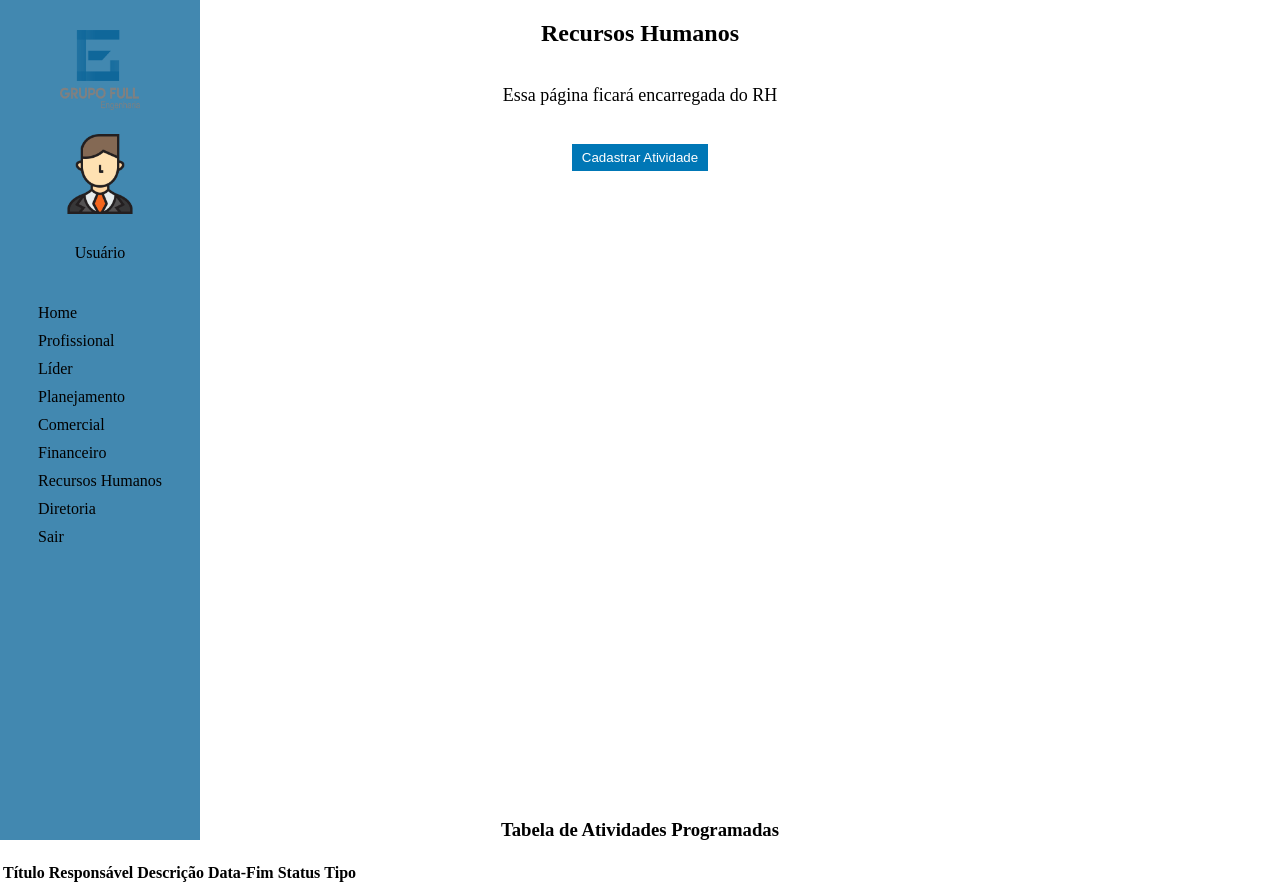
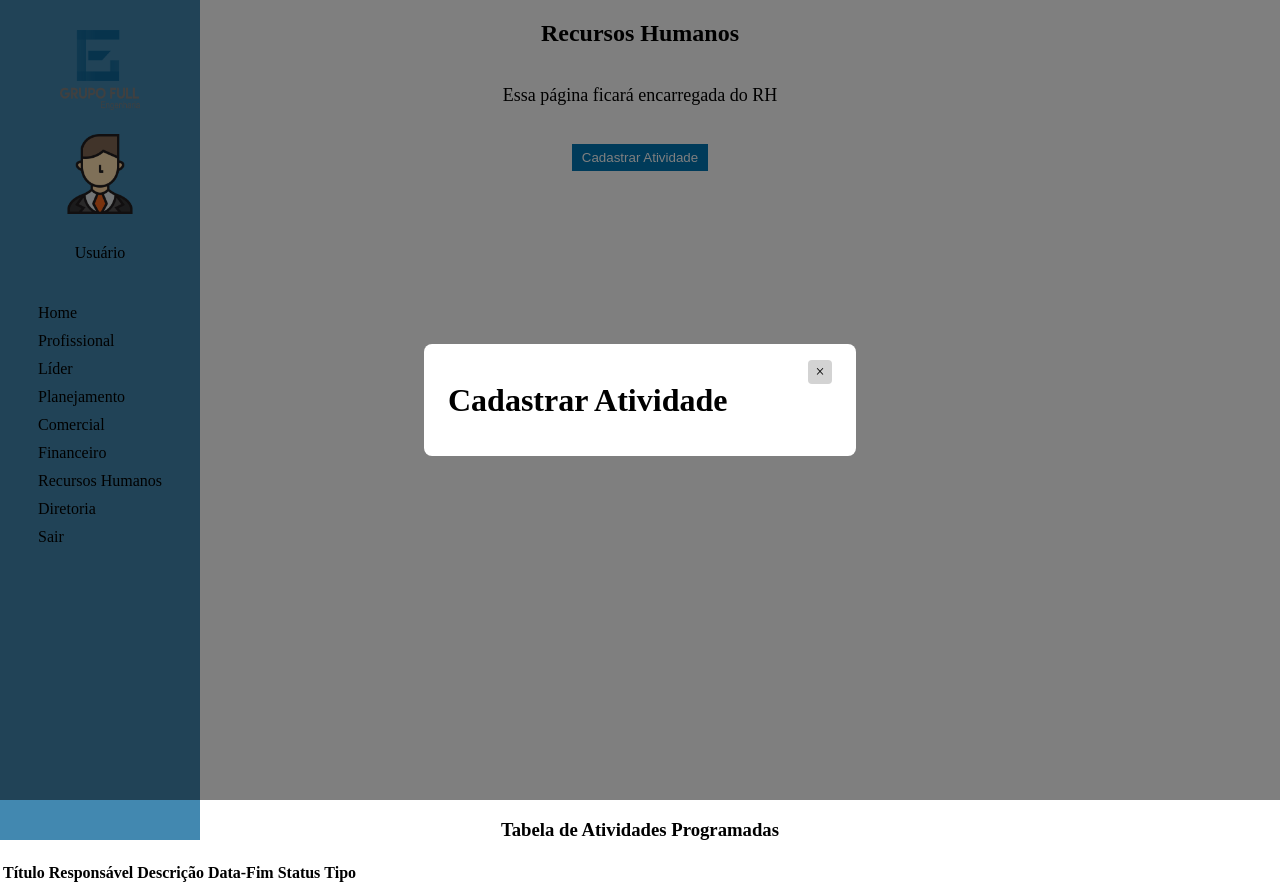
Before and after one commit to FullTecnologia/FullTecnologia1.0, a React (Create React App) app in the folder frontend/: page /recursoshumanos in a window 1280 px wide. Both pictures are taken after a click on the button "Cadastrar Atividade". Built offline with nearby package versions, Linux system fonts and the light colour scheme.

Commit message:
popup funcional

```diff
--- /dev/null
+++ b/frontend/src/components/Popup/style.css
@@ -0,0 +1,42 @@
+.modal{
+    z-index:1;
+    position: fixed;
+    top:0;
+    left:0;
+    padding:0;
+    display: flex;
+    justify-content: center;
+    align-items: center;
+    width: 100%;
+    height: 100%;
+    background-color: rgba(0,0,0,0.5);
+    opacity: 0;
+    visibility: hidden;
+    transform: scale(1.1);
+    transition: visibility 0.25s ease-in-out , opacity 0.25s ease-in-out, transform 0.25s ease-in-out;
+}
+
+.modal-content{
+    background-color: white;
+    padding: 16px 24px;
+    width: 384px;
+    border-radius: 0.5rem;
+}
+.close-button{
+   float: right;
+   width: 24px;
+   line-height: 24px;
+   text-align: center;
+   cursor: pointer;
+   border-radius: 0.25rem;
+   background-color: lightgray;
+}
+.close-button:hover{
+    background-color: darkgray;
+}
+
+.show-modal{
+    opacity: 1;
+    visibility: visible;
+    transform: scale(1.0);
+}
--- a/frontend/src/components/Popup/styles.css
+++ /dev/null
@@ -1,44 +0,0 @@
-button {
-    display: block;
-    margin: 20px auto;
-    background: #0077b6;
-    color: white;
-    border: 0;
-    cursor: pointer;
-    padding: 6px 10px;
-}
-
-.popup-wrapper {
-    display: none;
-    background: rgba(0, 0, 0, 5);
-    position: fixed;
-    top: 0;
-    left: 0;
-    width: 100%;
-    height: 100%;
-}
-
-.popup {
-    text-align: center;
-    width: 100%;
-    max-width: 300px;
-    margin: 10% auto;
-    padding: 20px;
-    background: white;
-    position: relative;
-}
-
-.popup a {
-    color: black;
-    cursor: pointer;
-    padding: 6px 10px;
-    text-decoration: none;
-    background: #0077b6;
-}
-
-.popup-close {
-    position: absolute;
-    top: 5px;
-    right: 10px;
-    cursor: pointer;
-}
--- a/frontend/src/pages/RecursosHumanos/RecursosHumanos.js
+++ b/frontend/src/pages/RecursosHumanos/RecursosHumanos.js
@@ -1,9 +1,10 @@
-import React, { useEffect, useState } from 'react';
+// RecursosHumanos.js
+import React, { useState } from 'react';
 import { useLocation } from 'react-router-dom';
-import Table from '../../components/Table/Table'; // Importe o componente Table
+import Table from '../../components/Table/Table';
 import styles from './RecursosHumanos.module.css';
-import NavBar from '../../components/NavBar/NavBar'; // Importe a NavBar
-import '../../components/Popup/styles.css';
+import NavBar from '../../components/NavBar/NavBar';
+import '../../components/Popup/style.css';
 
 function RecursosHumanos() {
     const location = useLocation();
@@ -16,36 +17,15 @@ function RecursosHumanos() {
         // Adicione mais dados conforme necessário
     ];
 
-    const [mostrarPopup, setMostrarPopup] = useState(false); // Adicione este estado
+    function showModal() {
+        var element = document.getElementById("modal");
+        element.classList.add("show-modal");
+    }
 
-    const abrirPopup = () => {
-        setMostrarPopup(true);
-    };
-
-    const fecharPopup = () => {
-        setMostrarPopup(false);
-    };
-
-    const renderizarPopup = () => {
-        if (!mostrarPopup) {
-            return null;
-        }
-
-        return (
-            <div className="popup-wrapper">
-                <div className="popup">
-                    <div className="popup-close" onClick={fecharPopup}>x</div>
-                    <div className="popup-content">
-                        <h2>Cadastrar Atividade</h2>
-                        <p>Dados da Atividade</p>
-                        <button className="popup-link" onClick={fecharPopup}>
-                            Cadastrar
-                        </button>
-                    </div>
-                </div>
-            </div>
-        );
-    };
+    function closeModal() {
+        var element = document.getElementById("modal");
+        element.classList.remove("show-modal");
+    }
 
     return (
         <div>
@@ -55,14 +35,19 @@ function RecursosHumanos() {
                 <h2>Recursos Humanos</h2>
                 <p>Essa página ficará encarregada do RH</p>
                 <div>
-                    <button onClick={abrirPopup}>
-                        Cadastrar Atividade
-                    </button>
-                    {renderizarPopup}
+                    <button className="trigger" onClick={showModal}>Cadastrar Atividade</button>
+                    <div className="modal" id="modal">
+                        <div className="modal-content">
+                            <span className="close-button" onClick={closeModal}>
+                                &times;
+                            </span>
+                            <h1>Cadastrar Atividade</h1>
+                        </div>
+                    </div>
                 </div>
             </div>
 
-            <Table data={dadosDaTabela} /> {/* Passe os dados para o componente Table */}
+            <Table data={dadosDaTabela} />
         </div>
     );
 }
--- a/frontend/src/pages/RecursosHumanos/RecursosHumanos.module.css
+++ b/frontend/src/pages/RecursosHumanos/RecursosHumanos.module.css
@@ -14,3 +14,13 @@
     font-size: 18px;
     text-align: center;
 }
+
+button {
+    display: block;
+    margin: 20px auto;
+    background: #0077b6;
+    color: white;
+    border: 0;
+    cursor: pointer;
+    padding: 6px 10px;
+}
```
